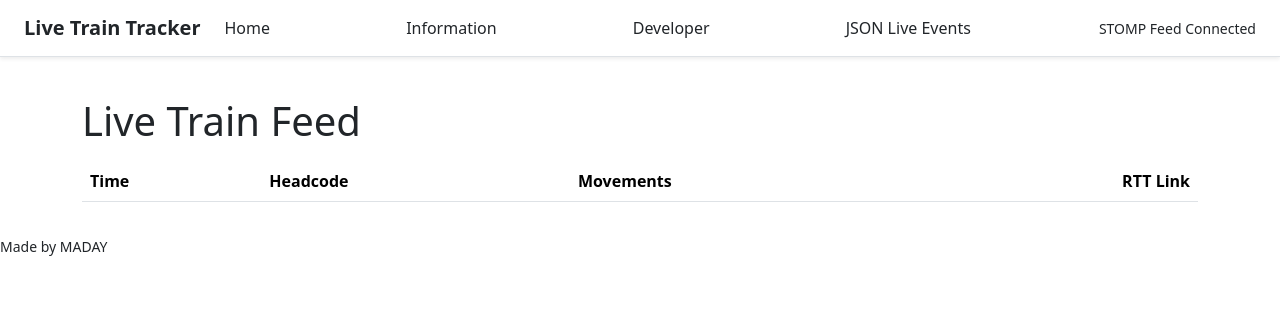
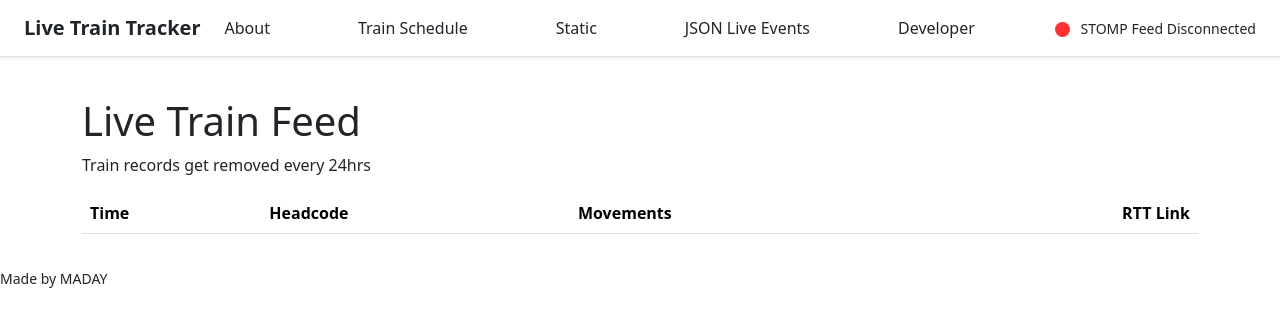
Before and after one commit to Maday44/Live-train-tracker, a Flask app: page / in a window 1280 px wide. Shown: the top 327 px of the page. Run offline with Flask 3, Linux system fonts and the light colour scheme; data that the repository does not hold is empty; parts of the project's set-up code (start-up, migrations or seed data) failed here and were passed over.

Commit message:
add html

```diff
--- a/train_tracker/__init__.py
+++ b/train_tracker/__init__.py
@@ -151,7 +151,11 @@ class StompListener(stomp.ConnectionListener):
             print(f"STOMP Parsing Error: {e}", flush=True)
 
 
+stomp_active = False
+
+
 def start_stomp(flask_app):
+    global stomp_active
     while True:
         try:
             print("Connecting to Network Rail STOMP feed...", flush=True)
@@ -166,6 +170,7 @@ def start_stomp(flask_app):
 
             conn.connect(username=username, passcode=password, wait=True)
             conn.subscribe(destination="/topic/TD_ALL_SIG_AREA", id=1, ack="auto")
+            stomp_active = True
             print(
                 "STOMP Listener successfully connected to /topic/TD_ALL_SIG_AREA",
                 flush=True,
@@ -175,6 +180,7 @@ def start_stomp(flask_app):
                 time.sleep(1)
 
         except Exception as err:
+            stomp_active = False
             print(
                 f"STOMP Connection dropped/failed: {err}. Retrying in 10s...",
                 flush=True,
@@ -182,7 +188,11 @@ def start_stomp(flask_app):
             time.sleep(10)
 
 
-# makes sure that
+def is_stomp_active():
+    """Helper function to read current status."""
+    return stomp_active
+
+
 if not app.debug or os.environ.get("WERKZEUG_RUN_MAIN") == "true":
     threading.Thread(target=start_stomp, args=(app,), daemon=True).start()
     print("STOMP Listener thread started.", flush=True)
@@ -190,3 +200,11 @@ if not app.debug or os.environ.get("WERKZEUG_RUN_MAIN") == "true":
 from train_tracker.views.home import home  # noqa E402
 
 app.register_blueprint(home)
+
+from train_tracker.views.doc import doc  # noqa E402
+
+app.register_blueprint(doc)
+
+from train_tracker.views.stats import stats  # noqa E402
+
+app.register_blueprint(stats)
--- /dev/null
+++ b/train_tracker/static/css/style.css
@@ -0,0 +1,14 @@
+.status-dot {
+    display: inline-block;
+    width: 15px;
+    height: 15px;
+    border-radius: 50%;
+    background-color:#FF3131;
+    margin-right: 7px;
+    vertical-align: middle;
+}
+
+.status-dot.active {
+    background-color: #AAFF00;
+    box-shadow: 0 0 8px #AAFF00;
+}
--- a/train_tracker/static/js/script.js
+++ b/train_tracker/static/js/script.js
@@ -16,7 +16,7 @@ document.addEventListener("DOMContentLoaded", () => {
         const currentPage = getPageQueryParam();
 
         try {
-            // Fetch with the active page parameter attached
+            // Fetch json output
             const resp = await fetch(`/events/recent?page=${currentPage}`);
             if (!resp.ok) return;
 
@@ -46,7 +46,7 @@ document.addEventListener("DOMContentLoaded", () => {
                 // count for trains
                 const Count = countsMap[dateStr] !== undefined ? countsMap[dateStr] : dayEvents.length;
 
-                // Create date group header row
+
                 if (headerTemplateEl) {
                     const headerClone = headerTemplateEl.content.cloneNode(true);
                     const dateSpan = headerClone.querySelector(".date-label");
@@ -54,7 +54,6 @@ document.addEventListener("DOMContentLoaded", () => {
 
                     if (dateSpan) dateSpan.textContent = dateStr;
                     if (countSpan) countSpan.textContent = `${Count} Trains`;
-
                     eventsEl.appendChild(headerClone);
                 } else {
                     const dateHeaderRow = document.createElement("tr");
@@ -63,13 +62,14 @@ document.addEventListener("DOMContentLoaded", () => {
                         <td colspan="4" class="py-2 px-3 fs-6 border-top">
                             <div class="d-flex justify-content-between align-items-center">
                                 <span class="text-secondary small">${dateStr}</span>
-                                <span class="badge bg-secondary rounded-pill small fw-normal">${Count} Trains</span>
+                                <span>
+                                    <i class="bi bi-train-front "> </i>${Count} Trains
+                                </span>
                             </div>
                         </td>`;
                     eventsEl.appendChild(dateHeaderRow);
                 }
 
-                // Render individual train rows for this date group
                 dayEvents.forEach(train => {
                     const clone = templateEl.content.cloneNode(true);
                     const row = clone.querySelector(".event-row");
@@ -92,7 +92,7 @@ document.addEventListener("DOMContentLoaded", () => {
                     const fromStr = train.from_berth || "";
                     const toStr = train.to_berth || "";
 
-                    // Populate row elements
+                    // Populate the rows
                     const timeEl = clone.querySelector(".time");
                     if (timeEl) timeEl.textContent = formattedTime;
 
--- a/train_tracker/templates/base.html
+++ b/train_tracker/templates/base.html
@@ -6,6 +6,7 @@
     <title>{% block title %}Live Train Tracker{% endblock %}</title>
 
     <link href="https://cdn.jsdelivr.net/npm/bootstrap@5.3.3/dist/css/bootstrap.min.css" rel="stylesheet">
+    <link rel="stylesheet" href="https://cdn.jsdelivr.net/npm/bootstrap-icons@1.11.3/font/bootstrap-icons.min.css">
     <link rel="stylesheet" type="text/css" href="{{ url_for('static', filename='css/style.css') }}">
 
     {% block extra_css %}{% endblock %}
@@ -14,34 +15,40 @@
 
     <nav class="navbar navbar-expand-lg navbar-light bg-white border-bottom mb-4 shadow-sm">
         <div class="container-fluid px-4">
-            <a class="navbar-brand text-dark fw-bold" href="#">Live Train Tracker</a>
+            <a class="navbar-brand text-dark fw-bold" href="{{url_for('home.index')}}">Live Train Tracker</a>
             <button class="navbar-toggler" type="button" data-bs-toggle="collapse" data-bs-target="#navbarNav">
                 <span class="navbar-toggler-icon"></span>
             </button>
             <div class="collapse navbar-collapse" id="navbarNav">
                 <ul class="navbar-nav me-auto">
                     <li class="nav-item">
-                        <a class="nav-link active text-dark" href="#">Home</a>
+                        <a class="nav-link active text-dark" href="{{url_for('doc.about')}}">About</a>
                     </li>
                 </ul>
                 <ul class="navbar-nav me-auto">
                     <li class="nav-item">
-                        <a class="nav-link active text-dark" href="#">Information</a>
+                        <a class="nav-link active text-dark" href="{{url_for('stats.train_schedule')}}">Train Schedule</a>
                     </li>
                 </ul>
                 <ul class="navbar-nav me-auto">
                     <li class="nav-item">
-                        <a class="nav-link active text-dark" href="#">Developer</a>
+                        <a class="nav-link active text-dark" href="{{url_for('stats.main_stats')}}">Static</a>
                     </li>
                 </ul>
                 <ul class="navbar-nav me-auto">
                     <li class="nav-item">
-                        <a class="nav-link active text-dark" href="#">JSON Live Events</a>
+                        <a class="nav-link active text-dark"  target="_blank" href="{{url_for('home.get_recent_events')}}">JSON Live Events</a>
+                    </li>
+                </ul>
+                      <ul class="navbar-nav me-auto">
+                    <li class="nav-item">
+                        <a class="nav-link active text-dark" href="{{url_for('doc.developer')}}">Developer</a>
                     </li>
                 </ul>
                 <span class="navbar-text text-dark small">
-                    <span class="status-dot"></span> STOMP Feed Connected
-                </span>
+                <span class="status-dot {% if active %}active{% endif %}"></span>
+                STOMP Feed {% if active %}Connected{% else %}Disconnected{% endif %}
+            </span>
             </div>
         </div>
     </nav>
--- a/train_tracker/templates/home/live_train_tracker.html
+++ b/train_tracker/templates/home/live_train_tracker.html
@@ -5,7 +5,8 @@
 {% block content %}
 <div class="board container py-3">
   <div class="board-header mb-3">
-    <h1><span class="status-dot"></span>Live Train Feed</h1>
+    <h1>Live Train Feed</h1>
+    <p>Train records get removed every 24hrs</p>
   </div>
 
   <div class="table-responsive">
@@ -26,10 +27,10 @@
               <td colspan="4" class="">
                 <div class="d-flex justify-content-between align-items-center">
                   <span>{{ day_date }}</span>
-                  <span class="badge bg-secondary rounded-pill fs-6 fw-normal">
-                    {{ train_count_for_days.get(day_date, 0) }} Trains
+                  <span>
+                    <i class="bi bi-train-front"></i> {{ train_count_for_days.get(day_date, 0) }} Trains
                   </span>
-                </div>
+              </div>
               </td>
             </tr>
 
@@ -101,7 +102,9 @@
     <td colspan="4" class="pt-4 pb-2 px-2 fs-6 border-top">
       <div class="d-flex justify-content-between align-items-center">
         <span class="date-label"></span>
-        <span class="badge bg-secondary rounded-pill fs-6 fw-normal count-label"></span>
+        <span>
+          <i class="bi bi-train-front"> </i><span class="count-label"></span>
+        </span>
       </div>
     </td>
   </tr>
--- a/train_tracker/utils/__init__.py
+++ b/train_tracker/utils/__init__.py
@@ -4,7 +4,7 @@ from datetime import datetime
 from flask import request
 
 
-def paginate(items, set_per_page=25):
+def paginate(items, set_per_page=30):
     page = request.args.get("page", 1, type=int)
     per_page = set_per_page
     begin = (page - 1) * per_page
--- a/train_tracker/views/home.py
+++ b/train_tracker/views/home.py
@@ -4,6 +4,7 @@ from datetime import date, datetime, timedelta, timezone
 from flask import Blueprint, jsonify, render_template
 from train_tracker.models import TrainEvent, db
 from train_tracker import utils
+from train_tracker import is_stomp_active
 
 home = Blueprint("home", __name__)
 
@@ -37,6 +38,7 @@ def index():
         page=pagination["page"],
         total_pages=pagination["total_pages"],
         today=date.today(),
+        active=is_stomp_active(),
     )
 
 
```
Also changed, not shown: train_tracker/templates/information/about.html (added, +9 -0 lines), train_tracker/templates/information/dev.html (added, +9 -0 lines), train_tracker/templates/statics/stats.html (added, +9 -0 lines), train_tracker/templates/statics/train_schedule.html (added, +9 -0 lines), train_tracker/utils/debug.py (+49 -13 lines), train_tracker/utils/rtt.py (+97 -89 lines), train_tracker/views/doc.py (added, +17 -0 lines), train_tracker/views/stats.py (added, +16 -0 lines), train_tracker/templates/homepage.html (deleted), train_tracker/templates/information/info.html (deleted).
